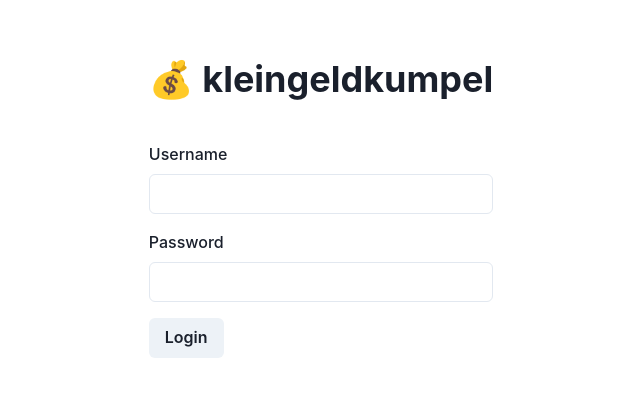
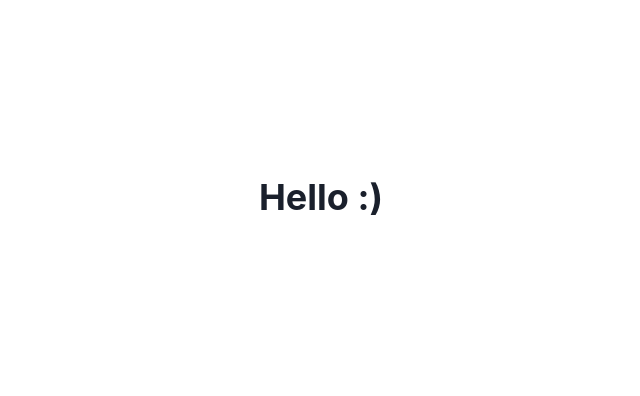
Before and after one commit to gabeyyplx/kleingeldkumpel, a React (Vite) app in the folder frontend/: page /dashboard in a window 1280 px wide. Shown: the part 202-598 px from the top of the page, without its empty margins (319-959 px from the left). Built offline with nearby package versions, Linux system fonts and the light colour scheme; sample sign-in values are in the browser's storage.

Commit message:
Add react router, login and dashboard logic

```diff
--- a/frontend/package.json
+++ b/frontend/package.json
@@ -15,7 +15,8 @@
     "@emotion/styled": "^11.13.0",
     "framer-motion": "^11.3.19",
     "react": "^18.3.1",
-    "react-dom": "^18.3.1"
+    "react-dom": "^18.3.1",
+    "react-router-dom": "^6.26.0"
   },
   "devDependencies": {
     "@types/react": "^18.3.3",
--- a/frontend/src/App.jsx
+++ b/frontend/src/App.jsx
@@ -1,11 +1,57 @@
-import { Box } from '@chakra-ui/react'
+import { useState, useEffect } from 'react'
+import {
+  BrowserRouter as Router,
+  Route,
+  Routes,
+  Navigate,
+} from 'react-router-dom'
+import { checkAuth } from './utils/auth'
+
+import LoadingScreen from './components/LoadingScreen'
 import LoginForm from './components/LoginForm'
+import Dashboard from './components/Dashboard'
 
 function App() {
+  const [isLoggedIn, setIsLoggedIn] = useState('false')
+  const [isLoading, setIsLoading] = useState(true)
+
+  useEffect(() => {
+    const authenticate = async () => {
+      const loggedIn = await checkAuth()
+      setIsLoggedIn(loggedIn)
+      setIsLoading(false)
+    }
+
+    authenticate()
+  }, [])
+
+  if (isLoading) {
+    return <LoadingScreen />
+  }
+
   return (
-    <Box w='100%'>
-      <LoginForm></LoginForm>
-    </Box>
+    <Router>
+      <Routes>
+        <Route
+          path='/login'
+          element={
+            !isLoggedIn ? (
+              <LoginForm setIsLoggedIn={setIsLoggedIn} />
+            ) : (
+              <Navigate to='/dashboard' />
+            )
+          }
+        />
+        <Route
+          path='/dashboard'
+          element={isLoggedIn ? <Dashboard /> : <Navigate to='/login' />}
+        />
+        <Route
+          path='*'
+          element={<Navigate to={isLoggedIn ? '/dashboard' : '/login'} />}
+        />
+      </Routes>
+    </Router>
   )
 }
 
--- /dev/null
+++ b/frontend/src/components/Dashboard.jsx
@@ -0,0 +1,9 @@
+import { Center, Heading } from '@chakra-ui/react'
+function Dashboard() {
+  return (
+    <Center w='100vw' h='100vh' p={3}>
+      <Heading>Hello :)</Heading>
+    </Center>
+  )
+}
+export default Dashboard
--- /dev/null
+++ b/frontend/src/components/LoadingScreen.jsx
@@ -0,0 +1,9 @@
+import { Center, Spinner } from '@chakra-ui/react'
+function LoadingScreen() {
+  return (
+    <Center w='100vw' h='100vh' p={3}>
+      <Spinner size='xl'></Spinner>
+    </Center>
+  )
+}
+export default LoadingScreen
--- a/frontend/src/components/LoginForm.jsx
+++ b/frontend/src/components/LoginForm.jsx
@@ -1,7 +1,7 @@
 import { useState } from 'react'
 import {
   Box,
-  Flex,
+  Center,
   Button,
   FormControl,
   FormLabel,
@@ -10,7 +10,7 @@ import {
   useToast,
 } from '@chakra-ui/react'
 
-function LoginForm() {
+const LoginForm = ({ setIsLoggedIn }) => {
   const [username, setUsername] = useState('')
   const [password, setPassword] = useState('')
   const [isLoading, setIsLoading] = useState(false)
@@ -31,11 +31,10 @@ function LoginForm() {
 
       const data = await response.json()
       if (response.ok) {
-        // Speichern des Tokens und Weiterleitung zum Dashboard
         localStorage.setItem('token', data.token)
+        setIsLoggedIn(true)
         toast({
           title: 'Login successful',
-          description: 'You will be redirected (eventually)',
           status: 'success',
           duration: 3000,
           isClosable: true,
@@ -57,15 +56,16 @@ function LoginForm() {
         duration: 3000,
         isClosable: true,
       })
+      console.log(error)
     } finally {
       setIsLoading(false)
     }
   }
 
   return (
-    <Flex w='100%' minH='100vh' align='center' justify='center'>
-      <Box maxW='sm' mx='auto' mt={5}>
-        <Heading as='h1' mb={10}>
+    <Center w='100%' minH='100vh'>
+      <Box maxW='sm' mx='auto' mt={6}>
+        <Heading as='h1' mb={9}>
           💰 kleingeldkumpel
         </Heading>
         <form onSubmit={handleSubmit}>
@@ -77,7 +77,7 @@ function LoginForm() {
               onChange={(event) => setUsername(event.target.value)}
             />
           </FormControl>
-          <FormControl id='password' mt={4}>
+          <FormControl id='password' mt={3}>
             <FormLabel>Password</FormLabel>
             <Input
               type='password'
@@ -85,12 +85,12 @@ function LoginForm() {
               onChange={(event) => setPassword(event.target.value)}
             />
           </FormControl>
-          <Button mt={4} type='submit' isLoading={isLoading}>
+          <Button mt={3} type='submit' isLoading={isLoading}>
             Login
           </Button>
         </form>
       </Box>
-    </Flex>
+    </Center>
   )
 }
 
--- /dev/null
+++ b/frontend/src/utils/auth.js
@@ -0,0 +1,4 @@
+export const checkAuth = async () => {
+  // Todo: Verify token
+  return localStorage.getItem('token') ? true : false
+}
```
Also changed, not shown: 1 other file (tests, documents, lock files or other folders).
